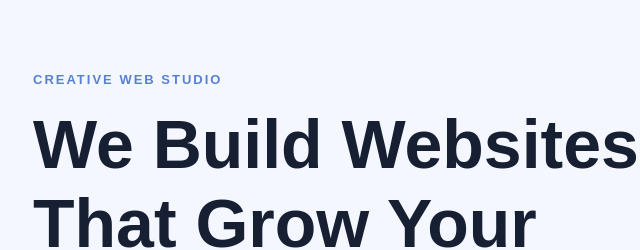
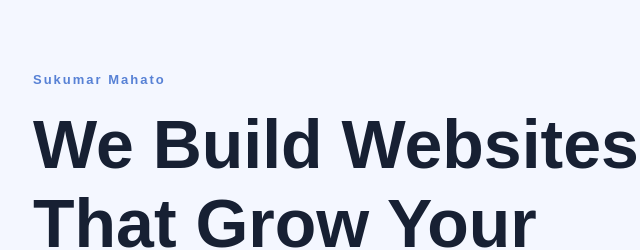
Before and after one commit to sukumarwp/my-html-website, a plain HTML site: page index.html in a window 1280 px wide. Shown: the part 137-387 px from the top of the page, 232-872 px from the left. Drawn offline with Linux system fonts and the light colour scheme.

Commit message:
2nd update

```diff
--- a/index.html
+++ b/index.html
@@ -26,7 +26,7 @@
   <!-- Hero Section -->
   <section class="hero">
     <div class="container hero-content">
-      <p class="eyebrow">CREATIVE WEB STUDIO</p>
+      <p class="eyebrow">Sukumar Mahato</p>
 
       <h1>We Build Websites That Grow Your Business.</h1>
 
```
